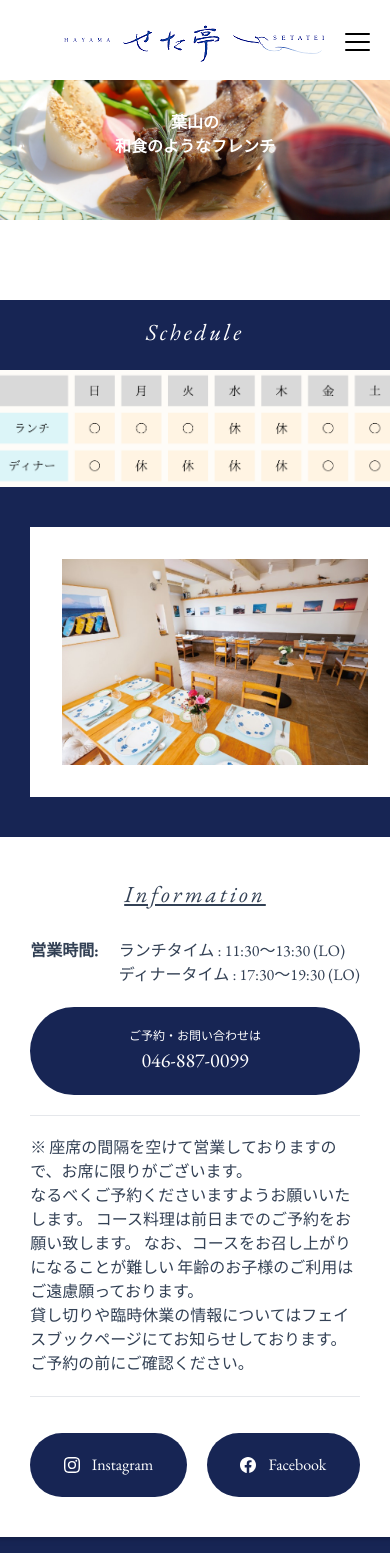
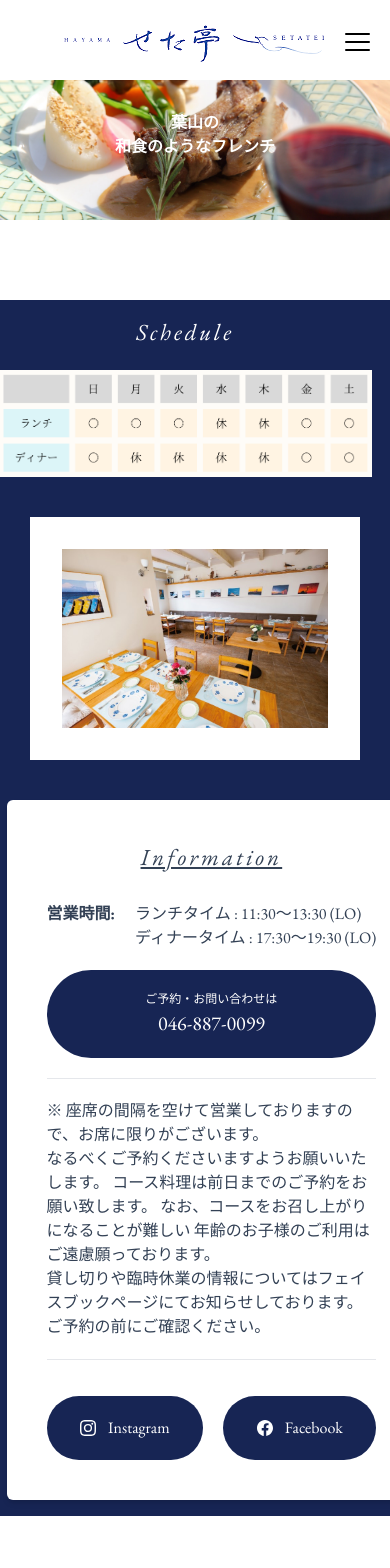
Before and after one commit to bap-ssbm/seta-draft, a Next.js app: page / in a window 390 px wide. Shown: the top 1568 px of the page. Built offline with nearby package versions, Linux system fonts and the light colour scheme; a web font is replaced by a local one.

Commit message:
Add files via upload

```diff
--- a/app/components/About/AboutSection.tsx
+++ b/app/components/About/AboutSection.tsx
@@ -14,9 +14,9 @@ const AboutSection: FC<AboutSectionProps> = ({ }) => {
             </h1>
             <div className='w-full flex gap-20 flex-col lg:flex-row'>
 
-                <div className='py-10 bg-white mx-10'>
+                <div className='p-10 lg:px-0 h-fit bg-white mx-10'>
 
-                    <Image className='translate-x-10' src='/images/ritsuko1.jpg' alt='' height={400} width={400} />
+                    <Image className='lg:translate-x-10' src='/images/ritsuko1.jpg' alt='' height={400} width={400} />
                 </div>
 
                 <div className='max-w-[500px] '>
--- a/app/components/Reservation/ReservationSection.tsx
+++ b/app/components/Reservation/ReservationSection.tsx
@@ -9,17 +9,17 @@ interface ReservationSectionProps {
 const ReservationSection: FC<ReservationSectionProps> = ({ }) => {
     return (
         <div className='p-[4%] w-full grid place-content-center lg:p-[5%]   bg-blue-950'>
-            <div className='flex md:flex-row flex-col w-full justify-center gap-10 max-w-[1200px]'>
+            <div className='flex lg:flex-row flex-col w-full justify-center gap-10 max-w-[1200px]'>
                 <div
                     style={{ aspectRatio: 1758 / 502 }}
                     className='flex flex-col gap-10'>
-                    <div className=''>
+                    <div className='w-screen px-[2%] md:w-auto' >
                         <h1 className='mb-5 text-white text-[23px] italic tracking-[3px] text-center lg:text-start'>
                             Schedule
                         </h1>
                         <Image height={502} width={1758} src='/images/date.png' alt='' />
                     </div>
-                    <div className='p-8  bg-white ml-10'>
+                    <div className='p-8  bg-white mx-10 lg:ml-10'>
                     <Image height={50} width={400} src='/images/seta_tables.jpg' alt='' />
                     </div>
 
@@ -28,7 +28,7 @@ const ReservationSection: FC<ReservationSectionProps> = ({ }) => {
 
 
 
-                <div className='text-[16px] flex flex-col gap-5 p-10 bg-white rounded-md shadow-md w-fit items-center'>
+                <div className='text-[16px] flex flex-col gap-5 p-10 bg-white rounded-md shadow-md w-fit items-center mx-[4%] md:mx-0'>
                     <h1 className='text-[23px] italic tracking-[3px] mb-2 lg:w-full underline'>
                         Information
                     </h1>
--- a/app/layout.tsx
+++ b/app/layout.tsx
@@ -18,7 +18,7 @@ export default function RootLayout({
 
       </head>
 
-      <body className='min-h-screen flex flex-col font-EB-garamond text-slate-700 text-[16px]'>
+      <body className='min-h-screen flex flex-col font-EB-garamond text-slate-700 text-[16px] overflow-x-hidden'>
 
         <Navbar />
         <div className='pt-[50px] lg:pt-[150px]'>
```
